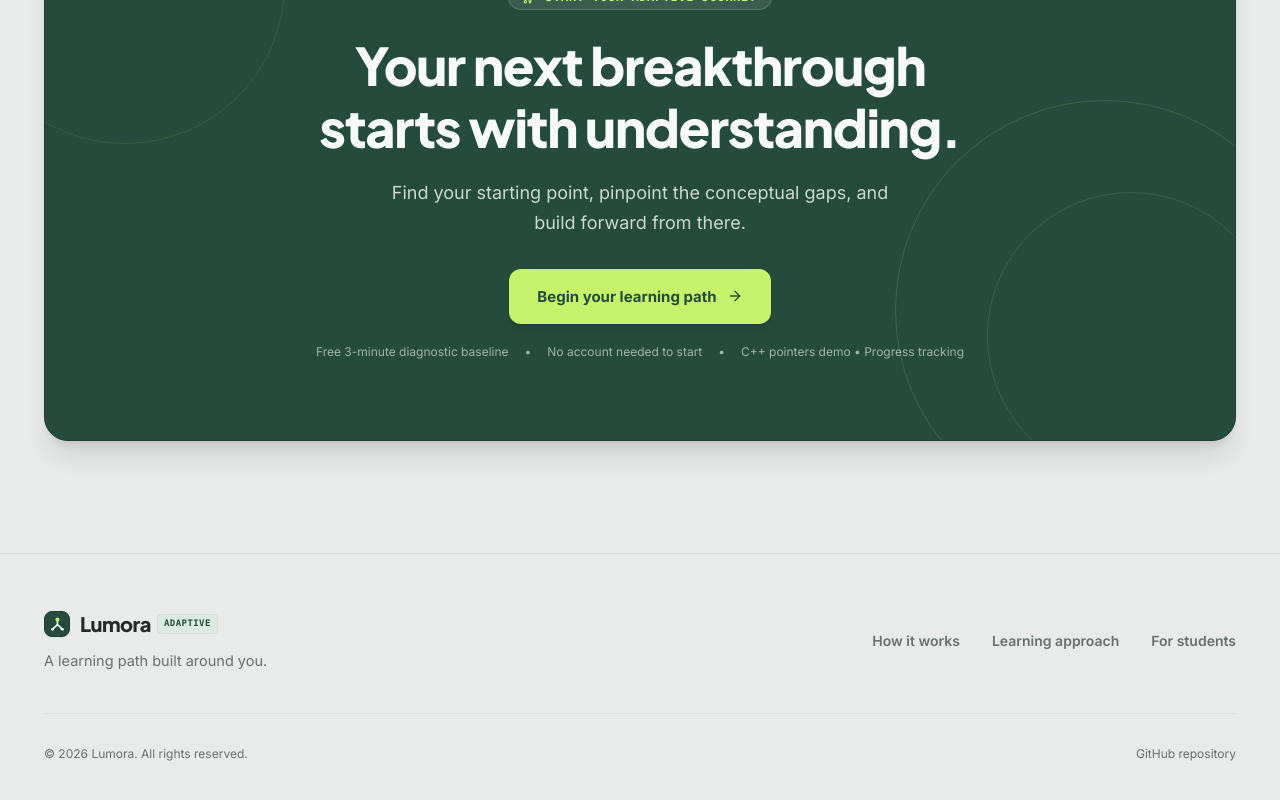
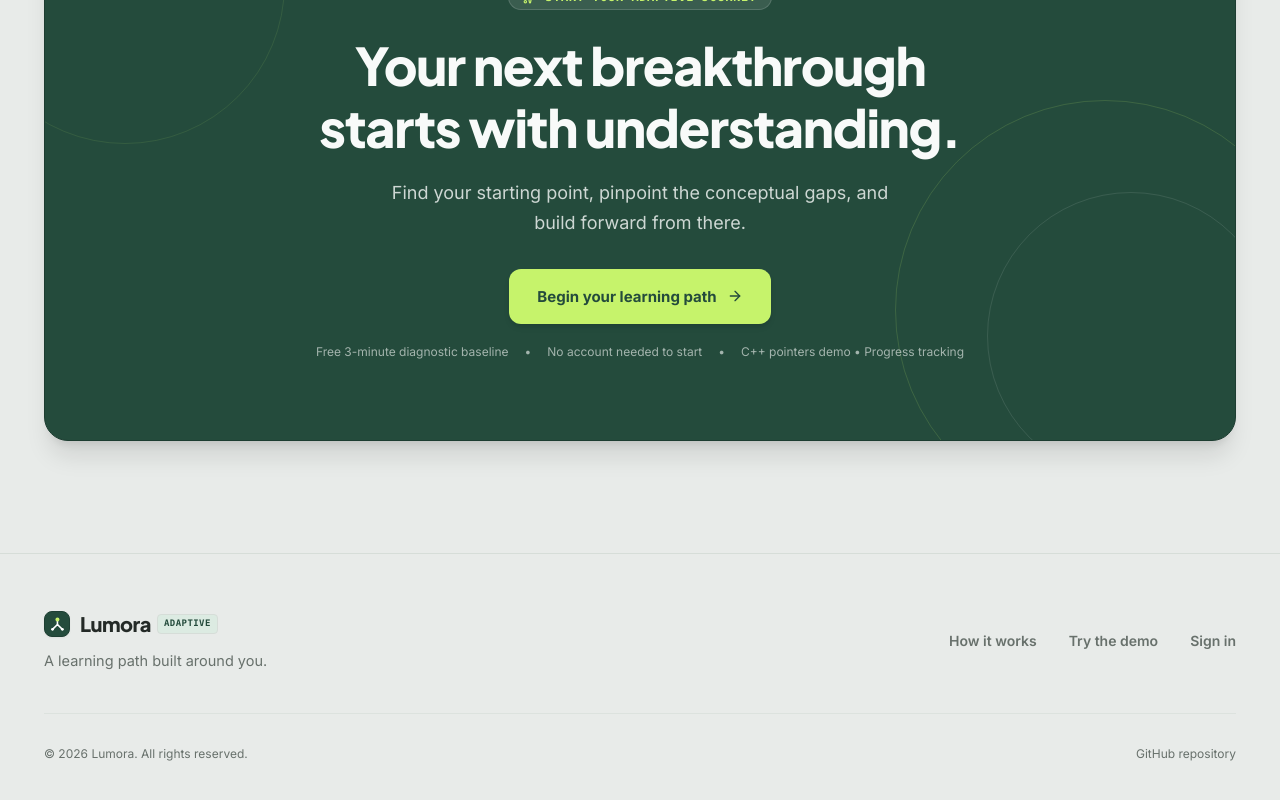
Before and after one commit to hanisnaff/Lumora, a React (Vite) app: page / in a window 1280 px wide. Shown: the part 1806-2606 px from the top of the page. Built offline with nearby package versions, Linux system fonts and the light colour scheme; no server answers.

Commit message:
Replace broken footer anchors with working app routes

```diff
--- a/src/components/Footer.tsx
+++ b/src/components/Footer.tsx
@@ -1,4 +1,5 @@
 import React from 'react';
+import { Link } from 'react-router-dom';
 import { Logo } from './Logo';
 
 export const Footer: React.FC = () => {
@@ -39,20 +40,12 @@ export const Footer: React.FC = () => {
             >
               How it works
             </a>
-            <a
-              href="#learning-approach"
-              onClick={(e) => handleLinkClick(e, '#learning-approach')}
-              className="text-sm font-semibold text-[#68716C] hover:text-[#244B3C] transition-colors"
-            >
-              Learning approach
-            </a>
-            <a
-              href="#for-students"
-              onClick={(e) => handleLinkClick(e, '#for-students')}
-              className="text-sm font-semibold text-[#68716C] hover:text-[#244B3C] transition-colors"
-            >
-              For students
-            </a>
+            <Link to="/learn" className="text-sm font-semibold text-[#68716C] hover:text-[#244B3C] transition-colors">
+              Try the demo
+            </Link>
+            <Link to="/auth" className="text-sm font-semibold text-[#68716C] hover:text-[#244B3C] transition-colors">
+              Sign in
+            </Link>
           </nav>
         </div>
 
```
